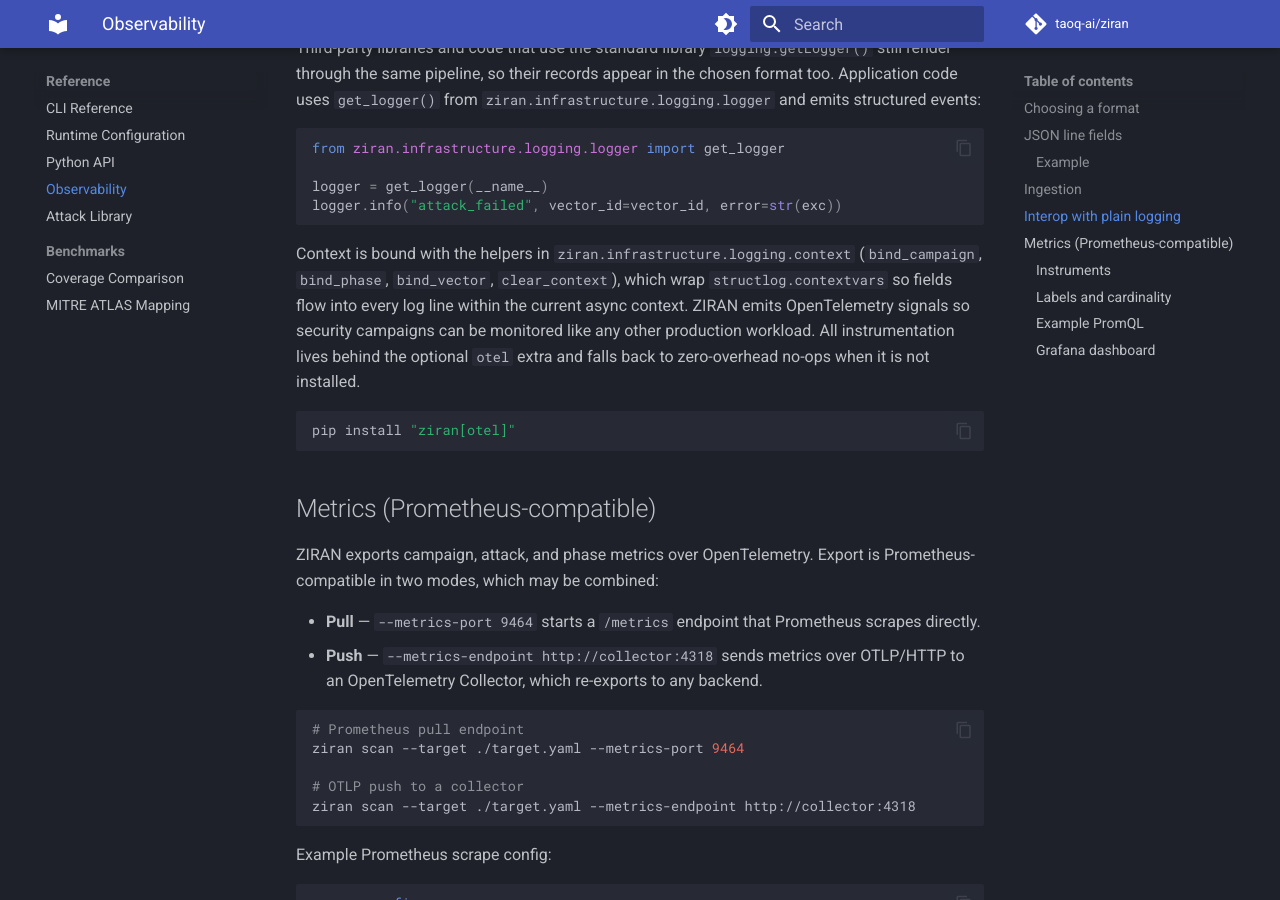
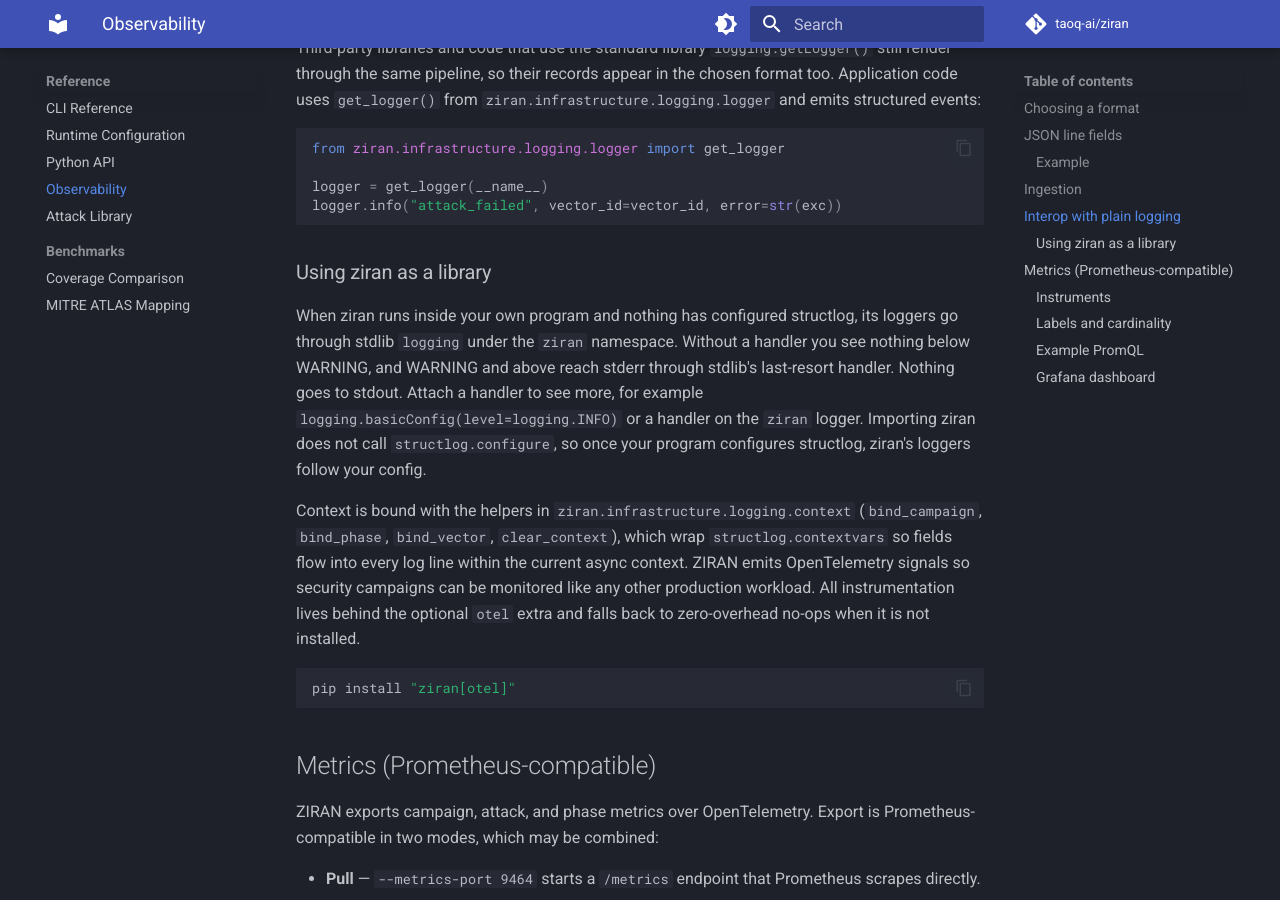
Before and after one commit to taoq-ai/ziran, an MkDocs documentation site: the page built from docs/reference/observability.md, in a window 1280 px wide and 900 px high, scrolled down 1933 px. Built offline with MkDocs 1.6.1 and Material for MkDocs 9.7.7, drawn with Linux system fonts in a browser that asks for light colours; comment, search, counter and statistics services are not loaded.

Commit message:
fix(logging): keep the library default off structlog's global config
Importing ziran no longer calls structlog.configure. get_logger returns a
proxy that resolves on each call: the host's structlog config once
structlog.is_configured() is true, otherwise a stdlib-backed logger with a
plain console renderer. A host that configures only processors after
import, or guards its configure with is_configured(), now behaves as it
does without ziran. logger.exception no longer warns about format_exc_info.

Spec 094 FR-001 and Assumptions amended; observability docs say what a
library host sees.

````diff
--- a/docs/reference/observability.md
+++ b/docs/reference/observability.md
@@ -79,6 +79,16 @@ from ziran.infrastructure.logging.logger import get_logger
 logger = get_logger(__name__)
 logger.info("attack_failed", vector_id=vector_id, error=str(exc))
 ```
+
+### Using ziran as a library
+
+When ziran runs inside your own program and nothing has configured structlog, its loggers go
+through stdlib `logging` under the `ziran` namespace. Without a handler you see nothing below
+WARNING, and WARNING and above reach stderr through stdlib's last-resort handler. Nothing goes to
+stdout. Attach a handler to see more, for example
+`logging.basicConfig(level=logging.INFO)` or a handler on the `ziran` logger. Importing ziran
+does not call `structlog.configure`, so once your program configures structlog, ziran's loggers
+follow your config.
 
 Context is bound with the helpers in `ziran.infrastructure.logging.context`
 (`bind_campaign`, `bind_phase`, `bind_vector`, `clear_context`), which wrap
````
Also changed, not shown: specs/094-library-logging/plan.md (+10 -6 lines), specs/094-library-logging/spec.md (+16 -9 lines), specs/094-library-logging/tasks.md (+2 -0 lines), 2 other files.
